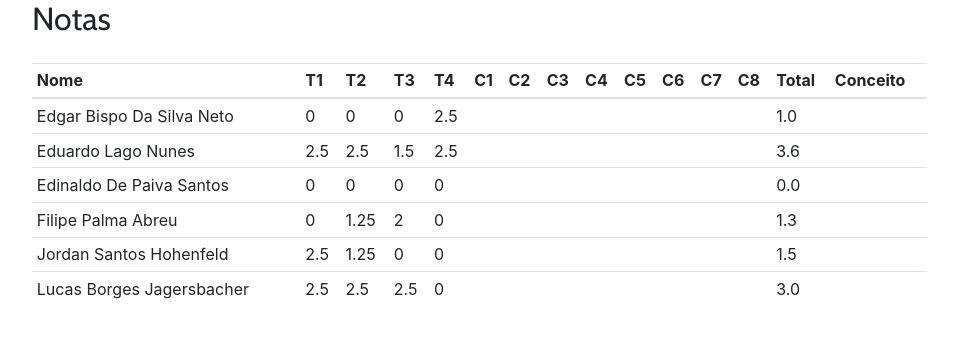
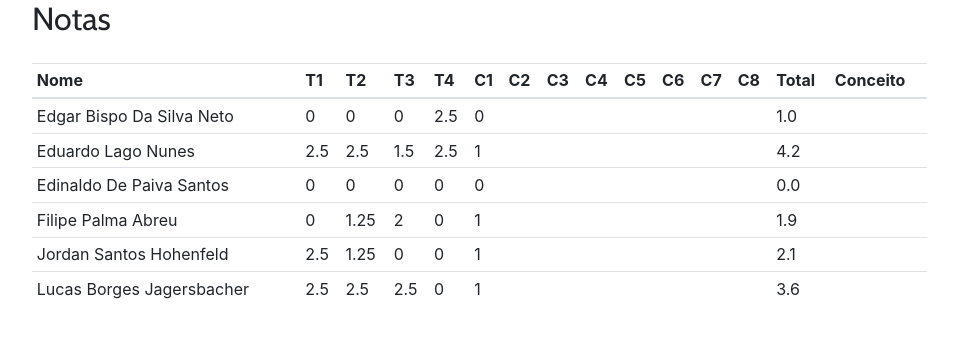
Before and after one commit to kroger/genosmus, a Jekyll site: the page built from _pedro/musb18.md, in a window 1280 px wide and 900 px high, scrolled down 1692 px. Shown: the part 530-868 px from the top of the window, without its empty margins (68-1026 px from the left). Built offline with Jekyll 4.4.1, drawn with Linux system fonts in a browser that asks for light colours.

Commit message:
Atualiza notas dos alunos

```diff
--- a/_pedro/geradas/musb18.md
+++ b/_pedro/geradas/musb18.md
@@ -1,9 +1,9 @@
 | Nome                      | T1  | T2   | T3  | T4  | C1 | C2 | C3 | C4 | C5 | C6 | C7 | C8 | Total | Conceito |
 |---------------------------|-----|------|-----|-----|----|----|----|----|----|----|----|----|-------|----------|
-| Edgar Bispo Da Silva Neto | 0   | 0    | 0   | 2.5 |    |    |    |    |    |    |    |    | 1.0   |          |
-| Eduardo Lago Nunes        | 2.5 | 2.5  | 1.5 | 2.5 |    |    |    |    |    |    |    |    | 3.6   |          |
-| Edinaldo De Paiva Santos  | 0   | 0    | 0   | 0   |    |    |    |    |    |    |    |    | 0.0   |          |
-| Filipe Palma Abreu        | 0   | 1.25 | 2   | 0   |    |    |    |    |    |    |    |    | 1.3   |          |
-| Jordan Santos Hohenfeld   | 2.5 | 1.25 | 0   | 0   |    |    |    |    |    |    |    |    | 1.5   |          |
-| Lucas Borges Jagersbacher | 2.5 | 2.5  | 2.5 | 0   |    |    |    |    |    |    |    |    | 3.0   |          |
+| Edgar Bispo Da Silva Neto | 0   | 0    | 0   | 2.5 | 0  |    |    |    |    |    |    |    | 1.0   |          |
+| Eduardo Lago Nunes        | 2.5 | 2.5  | 1.5 | 2.5 | 1  |    |    |    |    |    |    |    | 4.2   |          |
+| Edinaldo De Paiva Santos  | 0   | 0    | 0   | 0   | 0  |    |    |    |    |    |    |    | 0.0   |          |
+| Filipe Palma Abreu        | 0   | 1.25 | 2   | 0   | 1  |    |    |    |    |    |    |    | 1.9   |          |
+| Jordan Santos Hohenfeld   | 2.5 | 1.25 | 0   | 0   | 1  |    |    |    |    |    |    |    | 2.1   |          |
+| Lucas Borges Jagersbacher | 2.5 | 2.5  | 2.5 | 0   | 1  |    |    |    |    |    |    |    | 3.6   |          |
 {: .table .table-sm }
```
Also changed, not shown: 1 other file.
